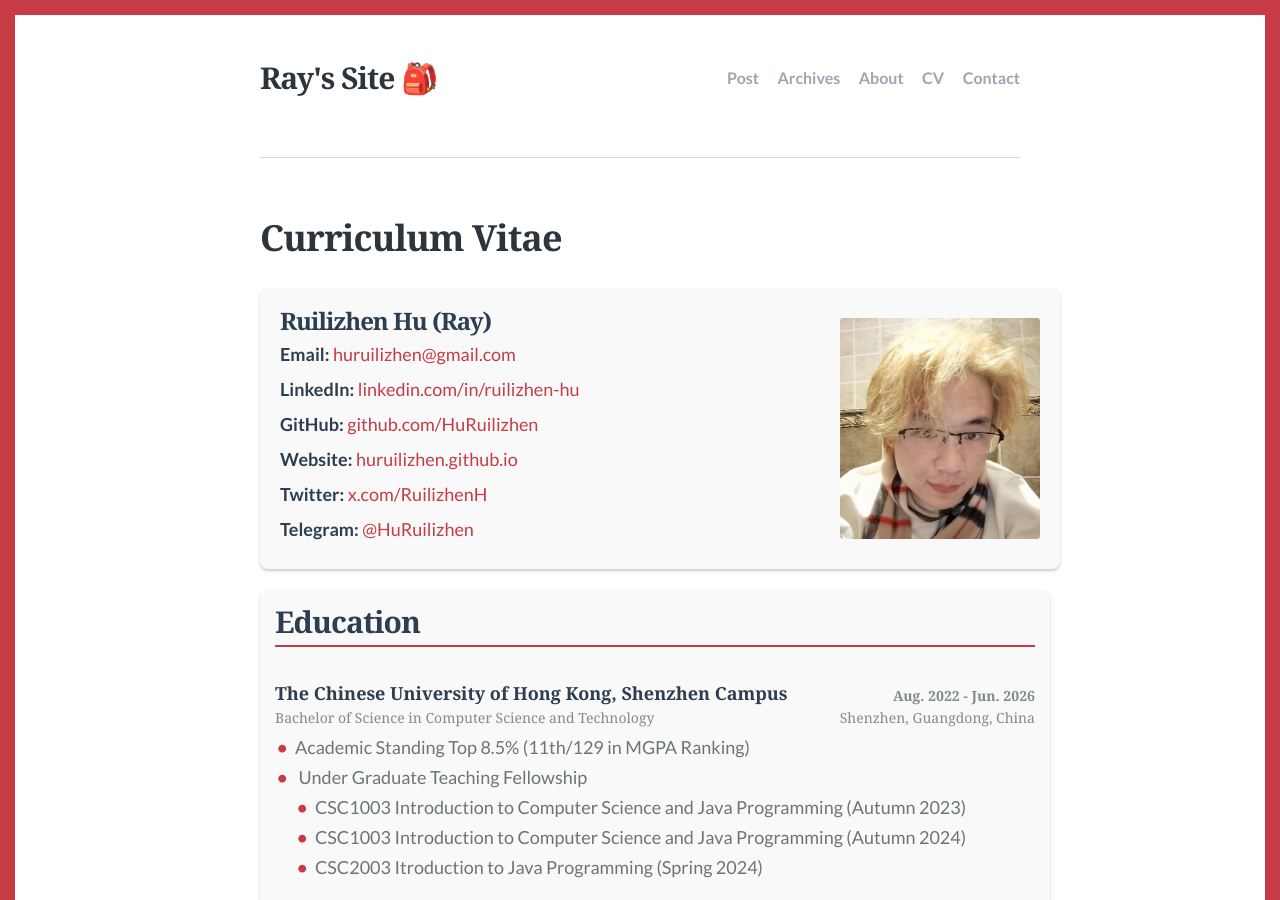
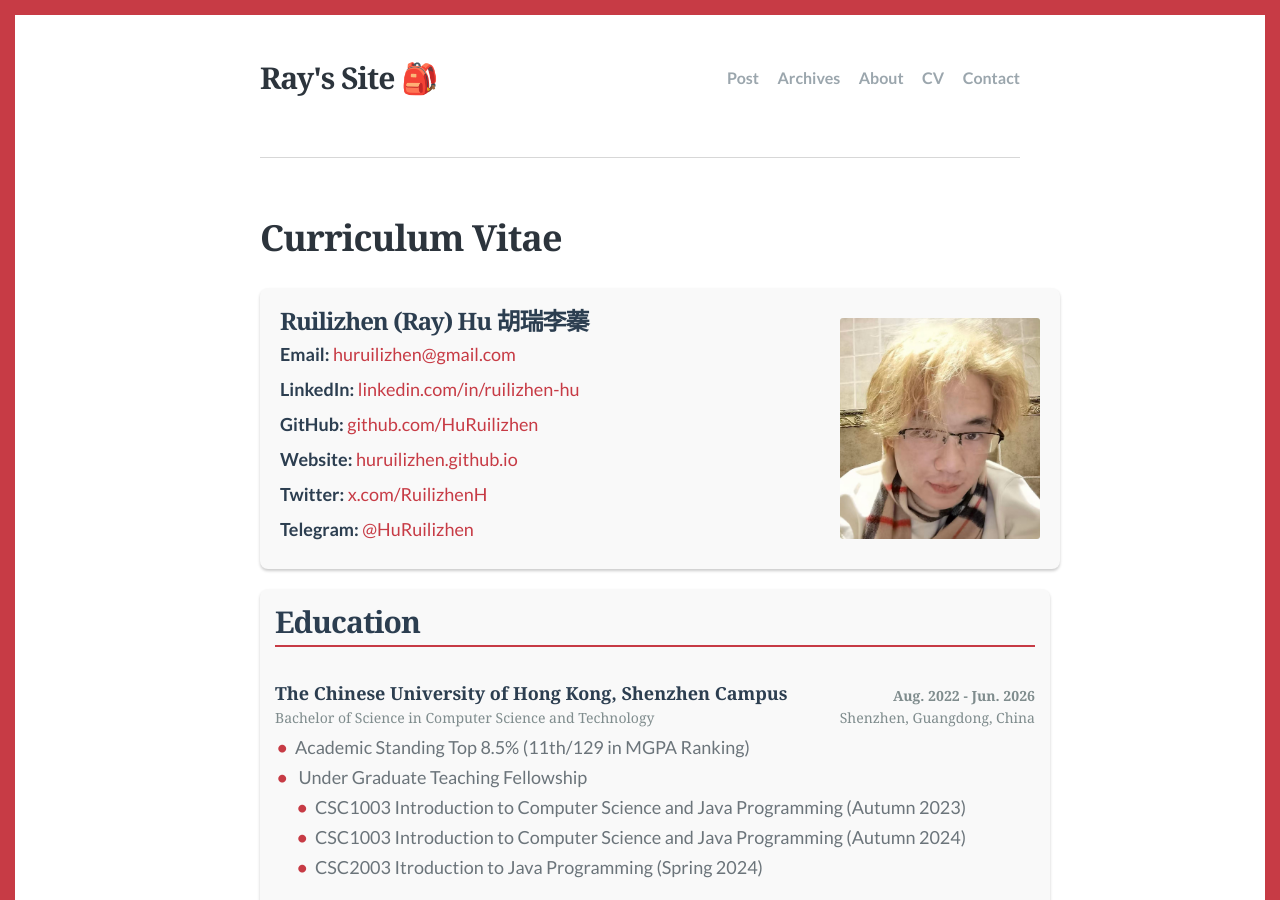
Before and after one commit to HuRuilizhen/HuRuilizhen.github.io, a Jekyll site: the page built from cv.md, in a window 1280 px wide and 900 px high. Built offline with Jekyll 4.4.1, drawn with Linux system fonts in a browser that asks for light colours; some web fonts are replaced.

Commit message:
[update]: name in cv

```diff
--- a/cv.md
+++ b/cv.md
@@ -126,7 +126,7 @@ description: "A CV Page of Author"
 
 <div class="cv-header">
     <div class="cv-header-text">
-        <h1>Ruilizhen Hu (Ray)</h1>
+        <h1>Ruilizhen (Ray) Hu 胡瑞李蓁</h1>
         <p><strong>Email:</strong> <a href="mailto:huruilizhen@gmail.com">huruilizhen@gmail.com</a></p>
         <p><strong>LinkedIn:</strong> <a href="https://www.linkedin.com/in/ruilizhen-hu">linkedin.com/in/ruilizhen-hu</a></p>
         <p><strong>GitHub:</strong> <a href="https://github.com/HuRuilizhen">github.com/HuRuilizhen</a></p>
```
